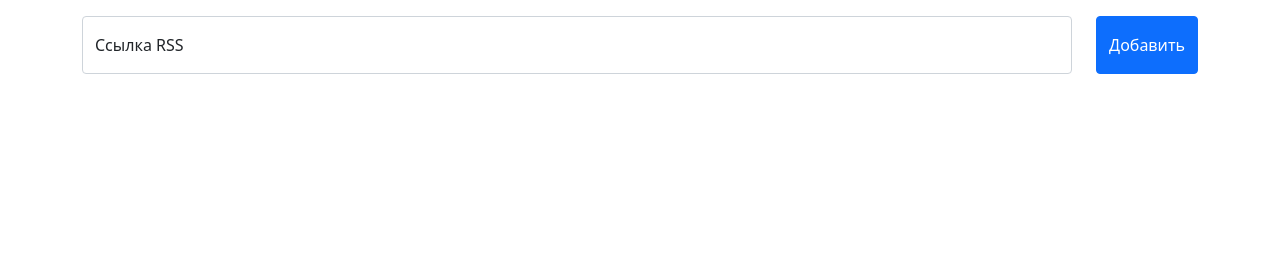
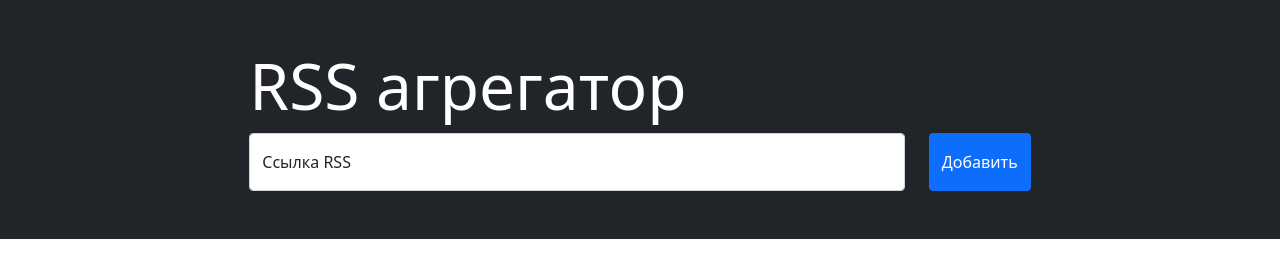
Before and after one commit to sunn-shinne/frontend-project-lvl3, a website built with webpack: page index.html in a window 1280 px wide. Built offline with nearby package versions, Linux system fonts and the light colour scheme.

Commit message:
Form layout

```diff
--- a/index.html
+++ b/index.html
@@ -4,13 +4,16 @@
 <head>
   <meta charset="utf-8">
   <meta name="viewport" content="width=device-width, initial-scale=1">
-  <title>RSS-агрегатор</title>
+  <title>RSS агрегатор</title>
 </head>
 
 <body>
-  <div class="container">
-    <form class="rss-form">
-      <div class="row mt-3">
+  <div class="container-fluid bg-dark p-5">
+    <div class="row">
+      <div class="col-mb-10 col-lg-8 mx-auto text-white">
+        <h1 class="display-3">RSS агрегатор</h1>
+        <form class="rss-form text-body">
+          <div class="row">
             <div class="col">
               <div class="form-floating">
                 <input type="url" class="form-control" id="rss-input" placeholder="http://example.com">
@@ -23,6 +26,8 @@
           </div>
         </form>
       </div>
+    </div>
+  </div>
 </body>
 
 </html>
```
Lines whose indentation alone changed are shown as unchanged.
